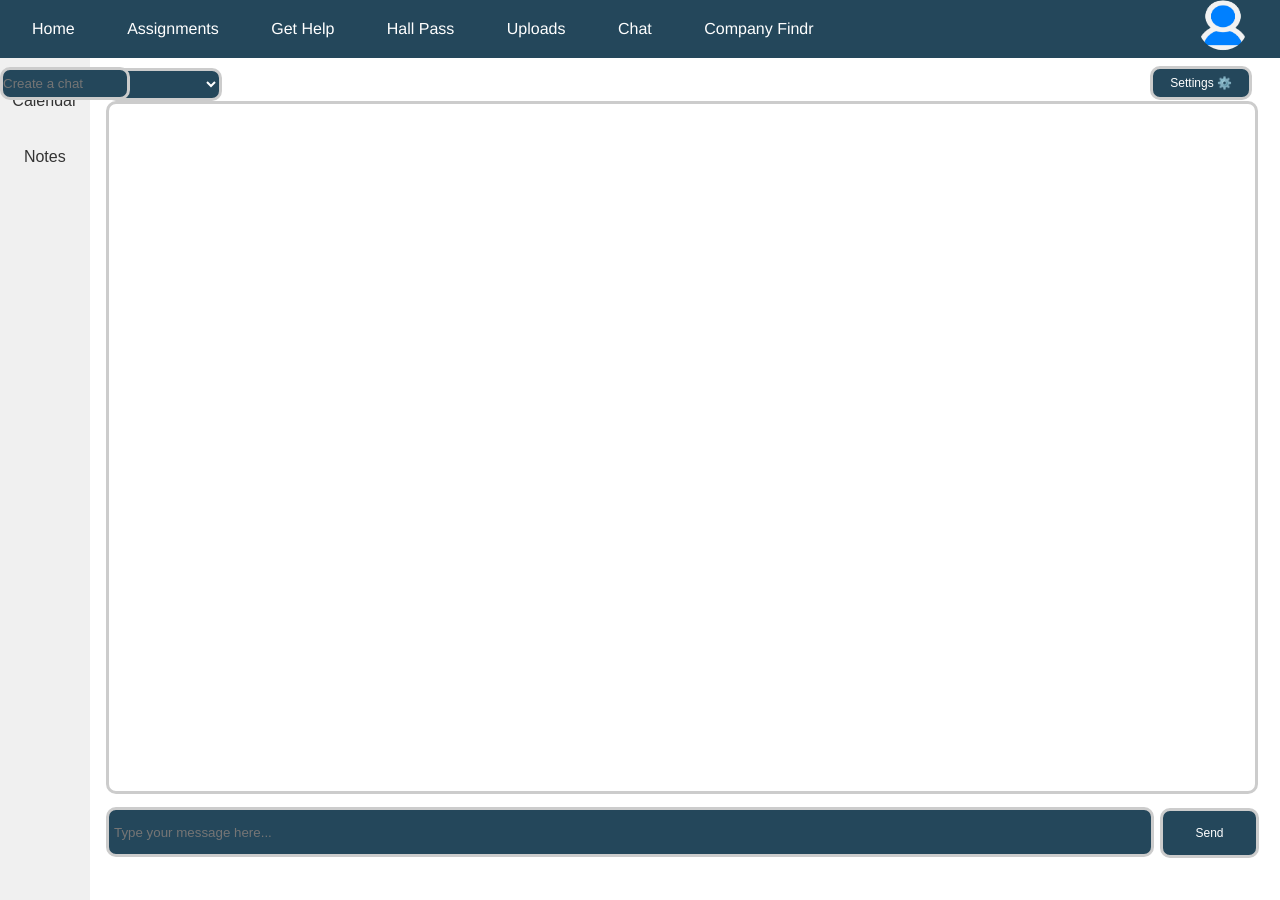
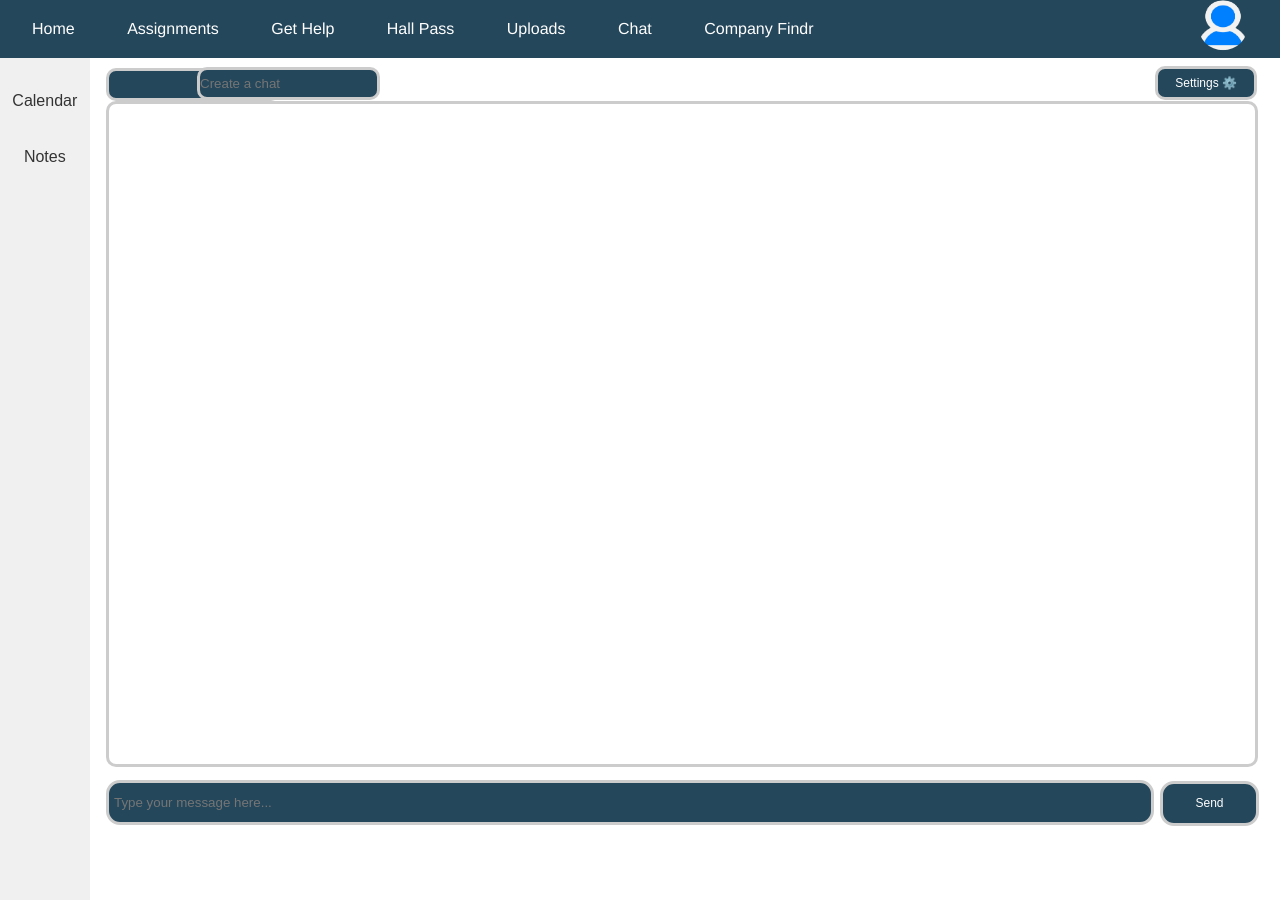
Before and after one commit to Men-In-Brown/Jobify, a Jekyll site: the page built from cc-message.html, in a window 1280 px wide. Built offline with Jekyll 4.4.1, drawn with Linux system fonts in a browser that asks for light colours.

Commit message:
emergency changes

```diff
--- a/cc-message.html
+++ b/cc-message.html
@@ -41,7 +41,7 @@
     }
 
         #messages {
-          height: 77vh;
+          height: 74vh;
           overflow-y: auto;
           border-radius: 10px;
           border: 3px solid #ccc;
@@ -54,7 +54,7 @@
         #setting {
           position: absolute;
           top: 62px;
-          right: 30px;
+          right: 25px;
           cursor: pointer;
           font-family: Arial, sans-serif;
         }
@@ -62,16 +62,16 @@
         #recipient {
             position: absolute;
             top: 67px;
-            right: 1150px;
+            right: 900px;
             cursor: pointer;
             font-family: Arial, sans-serif;
           }
 
         #messageInput {
           position: center;
-          height: 50px;
+          height: 45px;
           width: 90%;
-          border-radius: 10px;
+          border-radius: 14px;
           border: 3px solid #ccc;
           background-color: #24475b;
           color: #fff;
@@ -81,9 +81,9 @@
 
         #sendButton {
           left: 1px;
-          height: 50px;
+          height: 45px;
           width: 8.5%;
-          border-radius: 10px;
+          border-radius: 14px;
           border: 3px solid #ccc;
           background-color: #24475b;
           color: #fff;
@@ -121,7 +121,7 @@
           background-color: #24475b;
           padding: 5px;
           font-family: Arial, sans-serif;
-          width: 10%;
+          width: 15%;
           color: #fff;
         }
 
```
